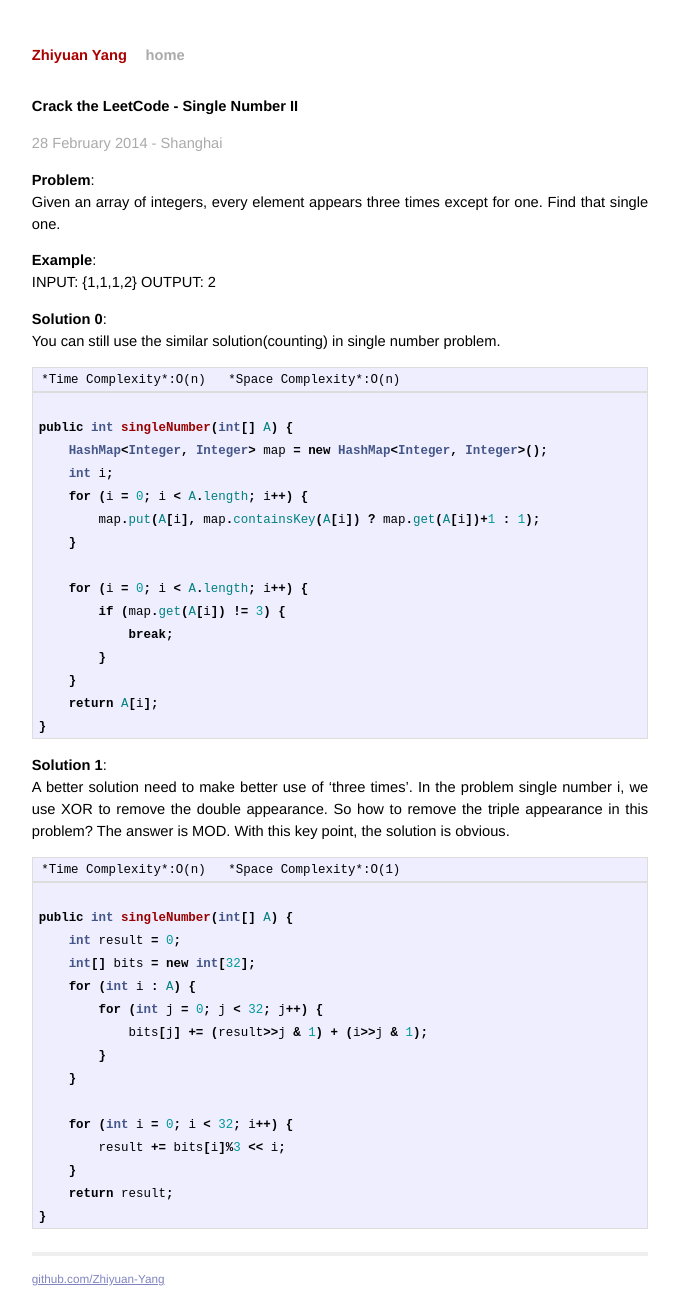
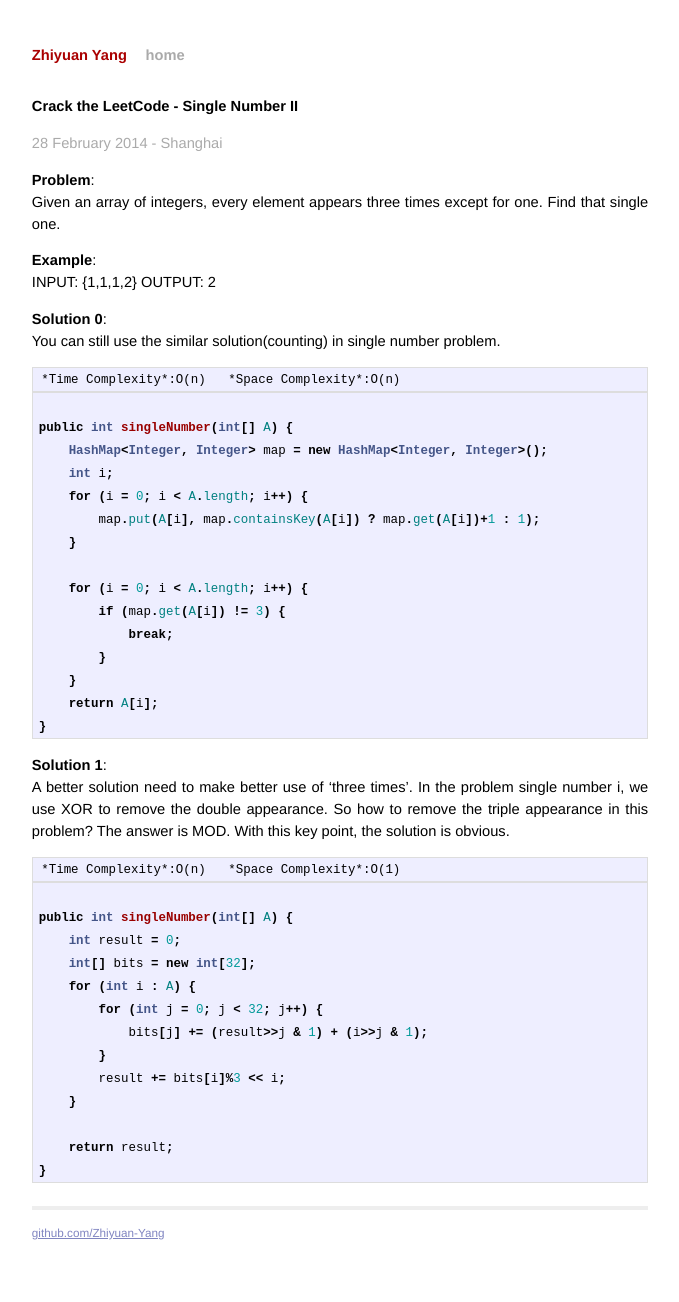
Before and after one commit to BugYang/LeetCode, a Jekyll site: the page built from _posts/2014-02-28-crack-the-leetcode-single-number-ii.md, in a window 1280 px wide. Shown: the whole page, without its empty margins (300-979 px from the left). Built offline with Jekyll 4.4.1, drawn with Linux system fonts in a browser that asks for light colours; Markdown is read by kramdown in place of the engine named in the settings; after the commit the page ends 1256 px from its top, so only the background shows below that.

Commit message:
refact single number ii code

```diff
--- a/_posts/2014-02-28-crack-the-leetcode-single-number-ii.md
+++ b/_posts/2014-02-28-crack-the-leetcode-single-number-ii.md
@@ -52,11 +52,9 @@ public int singleNumber(int[] A) {
         for (int j = 0; j < 32; j++) {
             bits[j] += (result>>j & 1) + (i>>j & 1);
         }
+        result += bits[i]%3 << i;
     }
 
-    for (int i = 0; i < 32; i++) {
-        result += bits[i]%3 << i;
-    }
     return result;
 }
 {% endhighlight %}
```
